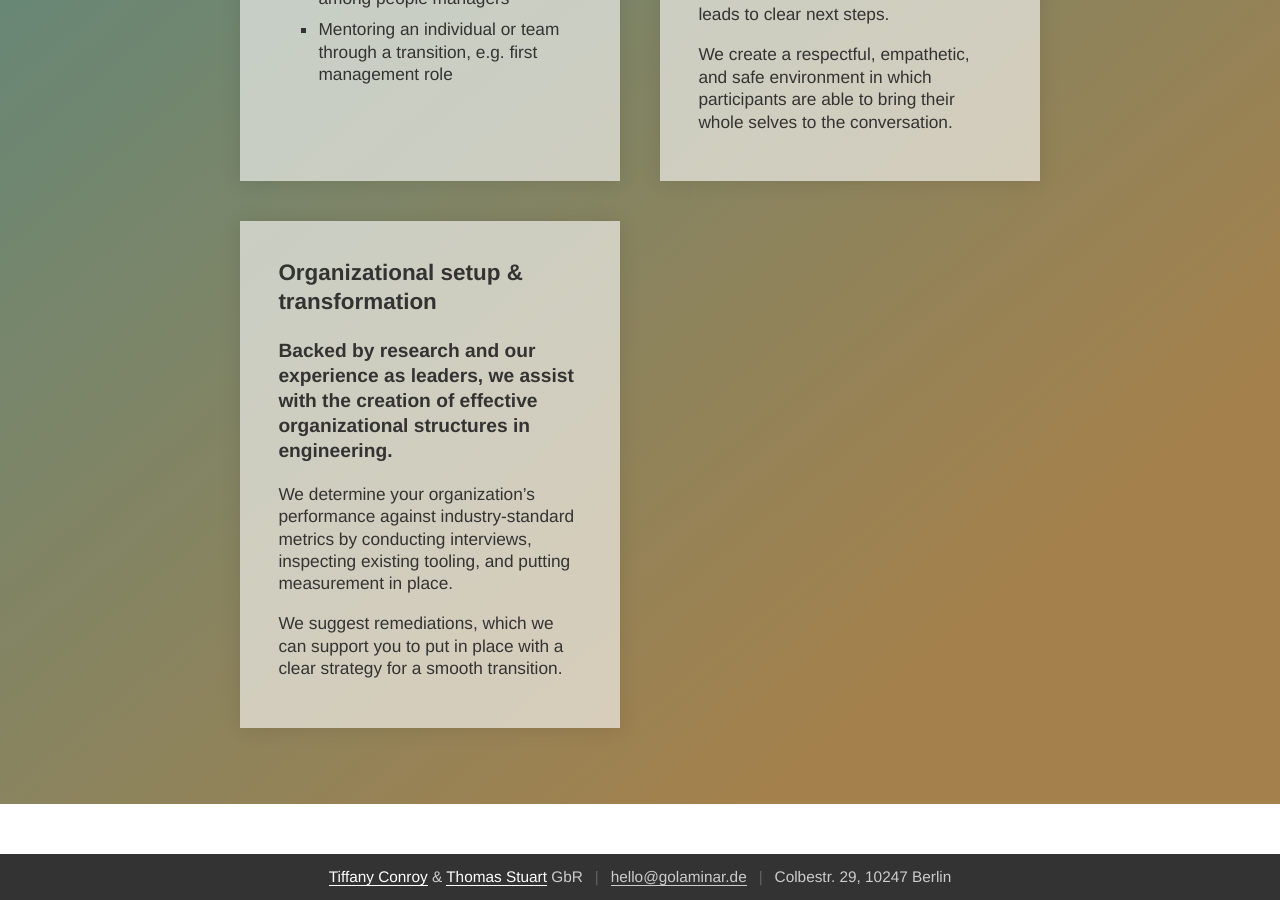
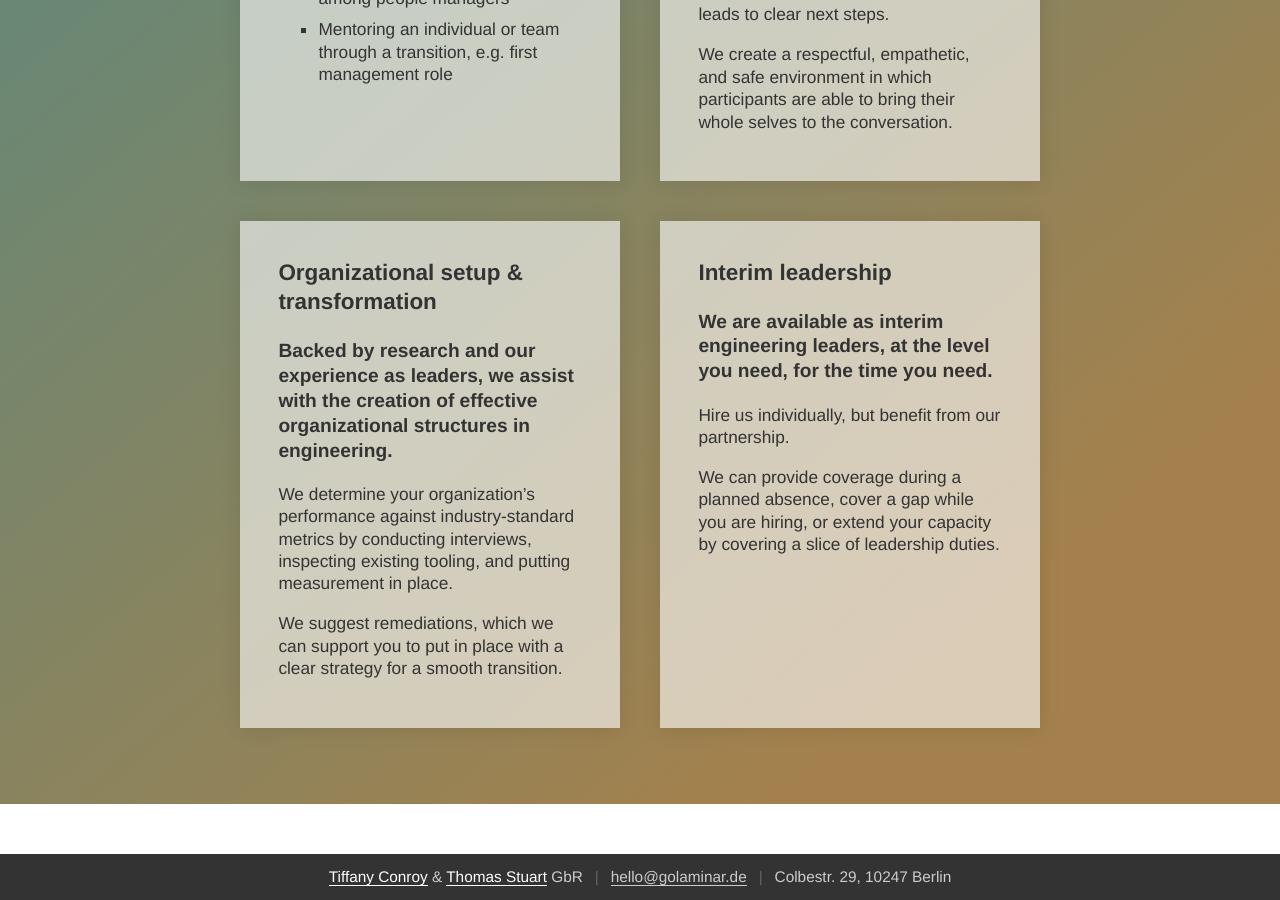
Before and after one commit to golaminar/golaminar.github.io, a Jekyll site: the page built from index.html, in a window 1280 px wide and 900 px high, scrolled down 2510 px. Built offline with Jekyll 4.4.1, drawn with Linux system fonts in a browser that asks for light colours.

Commit message:
Add interim leadership to the main page

```diff
--- a/index.html
+++ b/index.html
@@ -123,7 +123,12 @@ description: We help your teams deliver more value, more frequently, and have fu
                 <p>We determine your organization’s performance against industry-standard metrics by conducting interviews, inspecting existing tooling, and putting measurement in place.</p>
                 <p>We suggest remediations, which we can support you to put in place with a clear strategy for a smooth transition.</p>
             </div>
-            <div class="col"></div>
+            <div class="col offering">
+                <h3>Interim leadership</h3>
+                <p class="summary">We are available as interim engineering leaders, at the level you need, for the time you need.</p>
+                <p>Hire us individually, but benefit from our partnership.</p>
+                <p>We can provide coverage during a planned absence, cover a gap while you are hiring, or extend your capacity by covering a slice of leadership duties.</p>
+            </div>
         </div>
     </section>
     <section class="page" id="testimonials">
```
